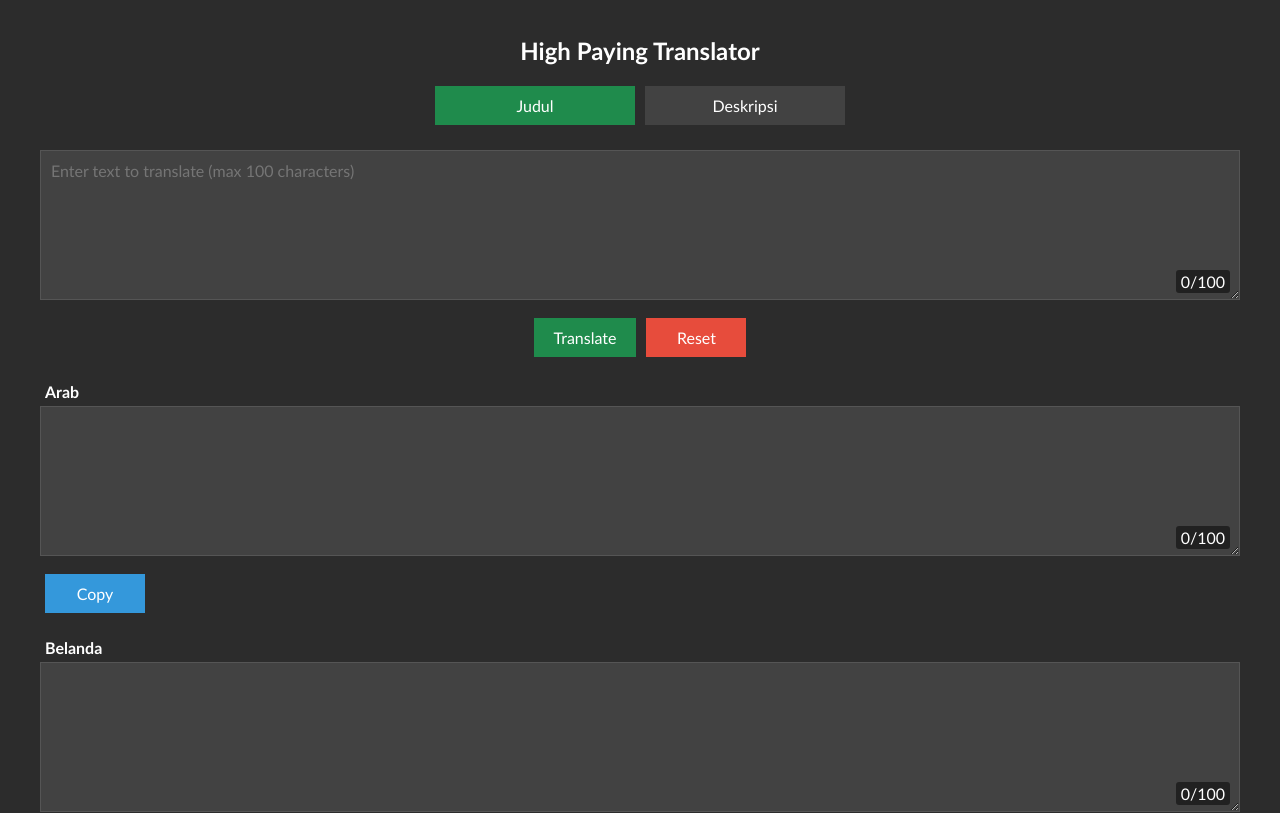
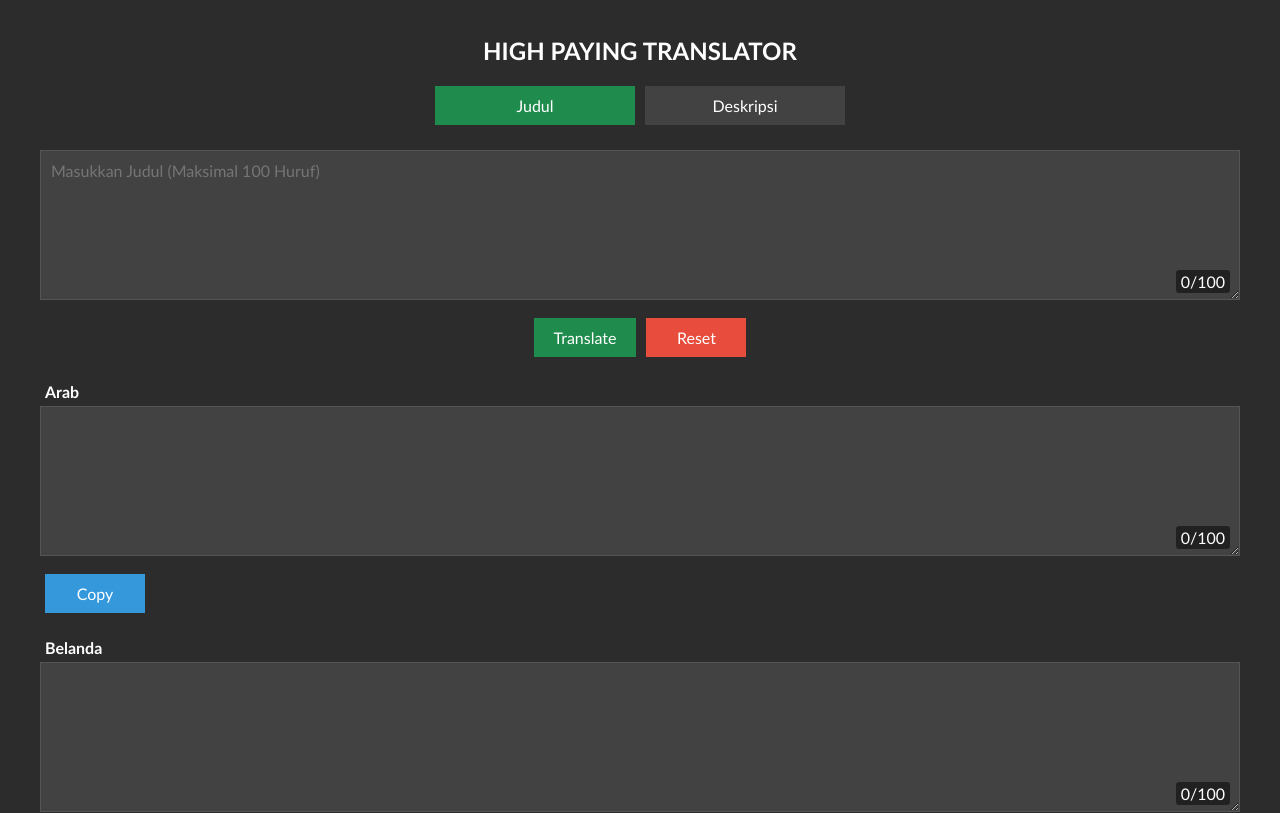
Before and after one commit to d31220207/High-Paying-Translator, a plain HTML site: page index.html in a window 1280 px wide. Shown: the top 813 px of the page. Drawn offline with nearby package versions, Linux system fonts and the light colour scheme; some icons are missing.

Commit message:
Update index.html

```diff
--- a/index.html
+++ b/index.html
@@ -3,7 +3,7 @@
 <head>
     <meta charset="UTF-8">
     <meta name="viewport" content="width=device-width, initial-scale=1.0">
-    <title>High Paying Translator</title>
+    <title>HIGH PAYING TRANSLATOR</title>
     <script src="https://cdn.jsdelivr.net/npm/axios/dist/axios.min.js"></script>
     <link rel="stylesheet" href="https://cdn.jsdelivr.net/gh/lipis/flag-icons@7.2.3/css/flag-icons.min.css">
     <style>
@@ -141,7 +141,7 @@
 </head>
 <body>
     <div class="container">
-        <h1 id="mainTitle">High Paying Translator</h1>
+        <h1 id="mainTitle">HIGH PAYING TRANSLATOR</h1>
 
         <div class="tabs">
             <button class="tab active" onclick="openTab(event, 'translator')">Judul</button>
@@ -150,7 +150,7 @@
 
         <div id="translator" class="tab-content active">
             <div class="input-container">
-                <textarea id="sourceText" placeholder="Enter text to translate (max 100 characters)"></textarea>
+                <textarea id="sourceText" placeholder="Masukkan Judul (Maksimal 100 Huruf)"></textarea>
                 <div class="char-count" id="sourceCharCount">0/100</div>
             </div>
             <div class="button-container">
@@ -162,7 +162,7 @@
 
         <div id="description" class="tab-content">
             <div class="input-container">
-                <textarea id="descriptionText" placeholder="Enter description (max 5000 characters)"></textarea>
+                <textarea id="descriptionText" placeholder="Masukkan Deskripsi (Maksimal 5.000 Huruf)"></textarea>
                 <div class="char-count" id="descriptionCharCount">0/5000</div>
             </div>
             <div class="button-container">
```
